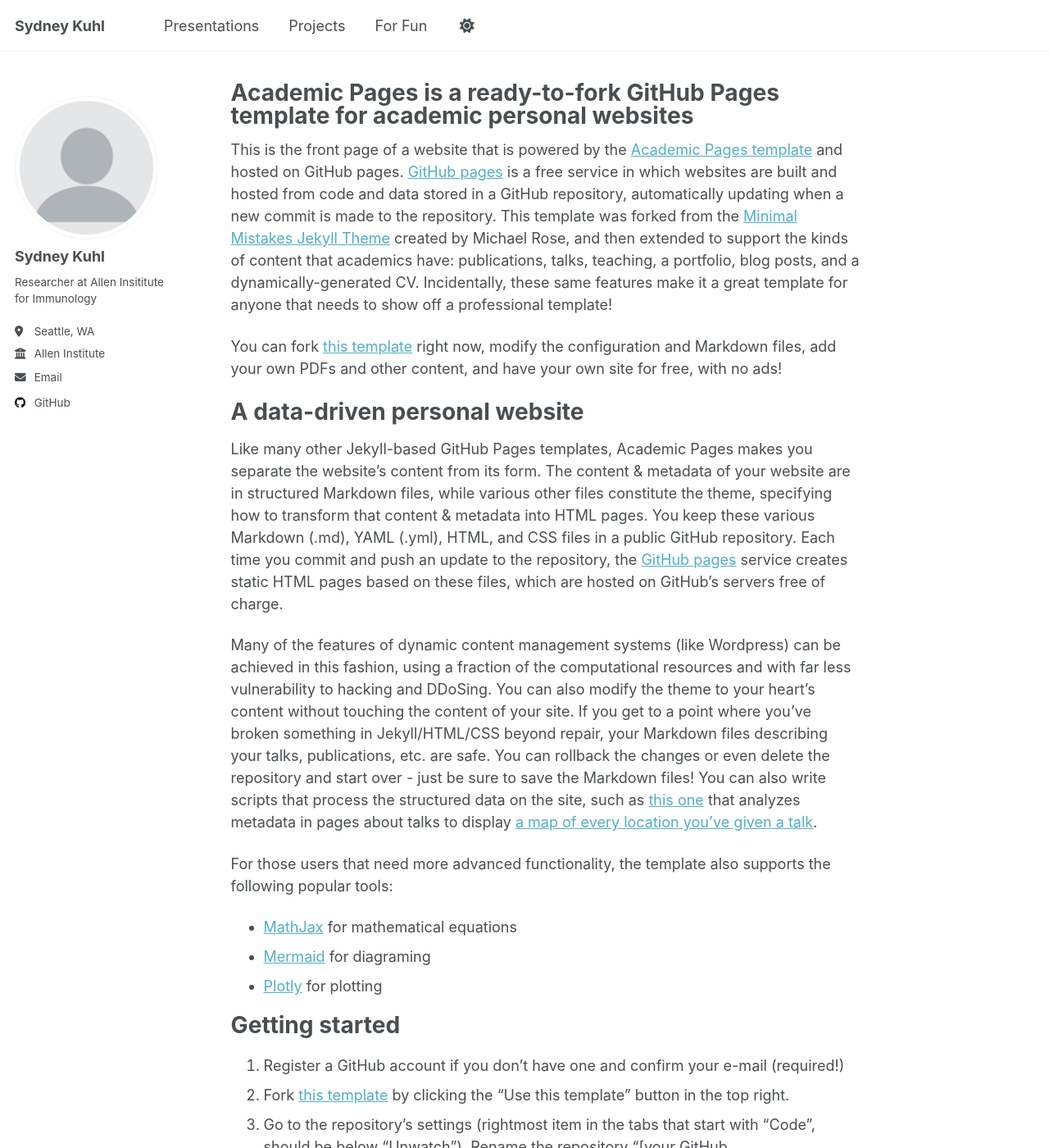
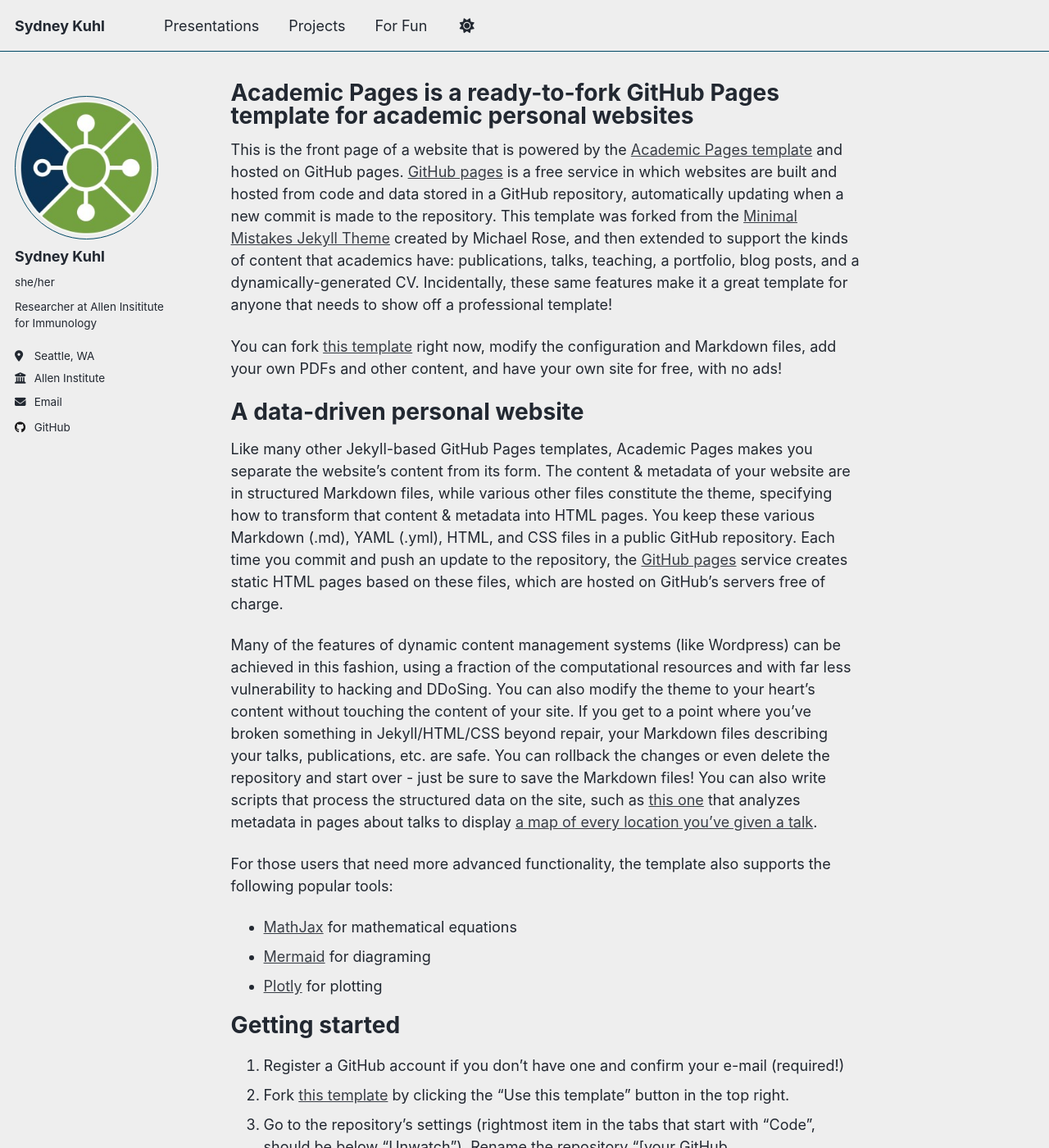
Before and after one commit to smkuhl/smkuhl.github.io, a Jekyll site: the page built from _pages/about.md, in a window 1280 px wide and 1400 px high. Shown: the whole window at 82% size. Built offline with Jekyll 4.4.1, drawn with Linux system fonts in a browser that asks for light colours; a script that is not in the unit is left out.

Commit message:
profile pic and theme

```diff
--- a/_config.yml
+++ b/_config.yml
@@ -8,7 +8,7 @@
 
 # Basic Site Settings
 locale                   : "en-US"
-site_theme               : "default" # Currently available options are "default", "air"
+site_theme               : "air" # Currently available options are "default", "air"
 title                    : "Sydney Kuhl"
 title_separator          : "-"
 name                     : &name "Sydney Kuhl"
@@ -23,9 +23,9 @@ repository               : "smkuhl.github.io"
 #               Additional customization can be done by editing /_includes/author-profile.html
 author:
   # Biographic information
-  avatar           : "profile.png"
+  avatar           : "allen_institute_for_immunology_logo.jpg"
   name             : "Sydney Kuhl"
-  pronouns         : # example: "she/her"
+  pronouns         : "she/her" # example: "she/her"
   bio              : "Researcher at Allen Insititute for Immunology"
   location         : "Seattle, WA"
   employer         : "Allen Institute"
```
Also changed, not shown: images/allen_institute_for_immunology_logo.jpg (added).
